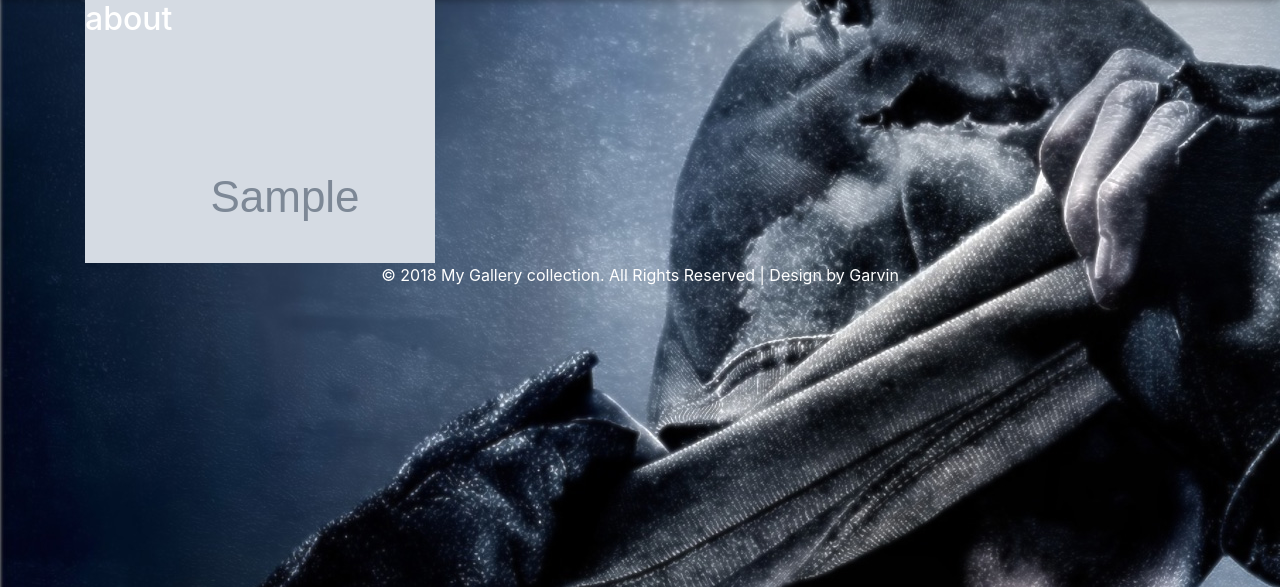
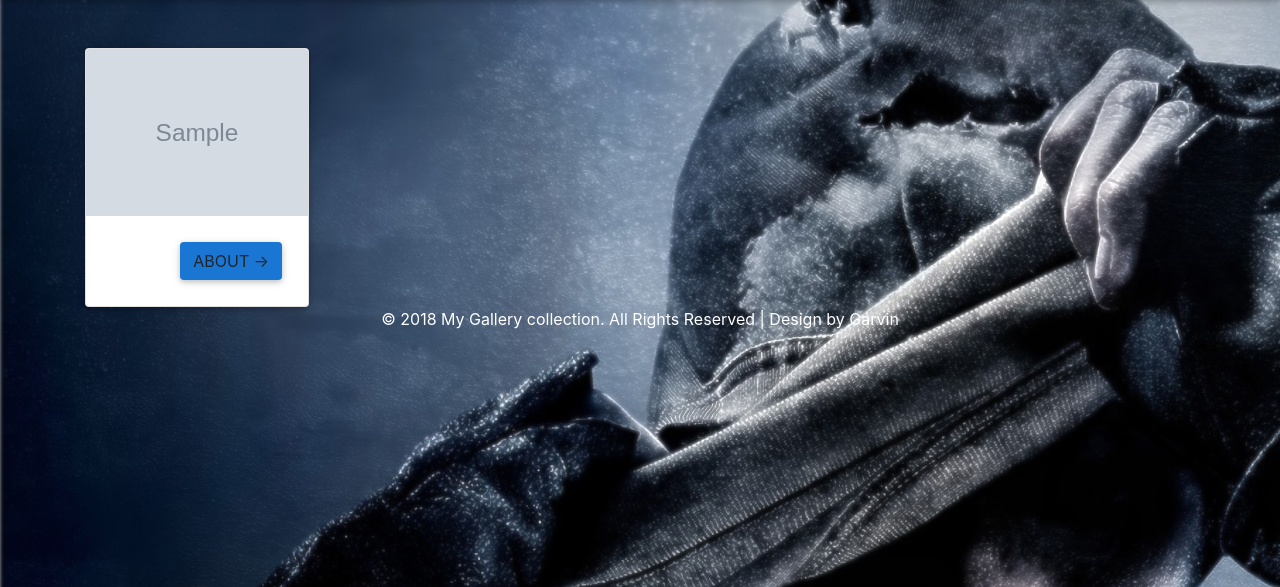
Before and after one commit to garvinipkiss/garvin, a Django app: page / in a window 1280 px wide. Shown: the part 66-653 px from the top of the page. Run offline with Django 3.2, Linux system fonts and the light colour scheme; tables that the repository leaves empty hold one stand-in row (values such as "Sample post"); grey boxes marked "Sample" are stand-in pictures; some libraries are stand-ins or nearby versions.

Commit message:
initial changes

```diff
--- a/noma/templates/display.html
+++ b/noma/templates/display.html
@@ -4,7 +4,7 @@
   <div class="row">
     {% for photo in images %}
     <div class="col-xs-6 col-sm-6 col-md-6 col-lg-6">
-      <img src="{{gallery.image_url}}" alt="test" class="img-fluid m-1">
+      <img src="{{gallery.image_url}}" alt="test" class="img-fluid m-1" style="max-width: 100%;  height: auto; ">
     </div>
     {% empty %}
     <div class="col-xs-12 col-sm-12 col-md-12 col-lg-12">
--- a/noma/templates/index.html
+++ b/noma/templates/index.html
@@ -7,50 +7,16 @@
  <div class="row">
    {# displaying index Image #}
 {% for image_item in image%}
-<div class="imgs col-xs-4 col-sm-4 co   l-md-4 col-lg-4">
-<div class="view view-second">
-  <img class="modal_image" id="myImg" src="{{image_item.image.url}}" style="max-width: 100%;  height: auto; " class="img-fluid" alt="Image">
-  <div class="mask">
-      <div class="content">
-      <h2>about</h2>
-      <img class="modal_image" id="myImg"  src="{{image_item.image.url}}" alt="">
-      </div>
-    </div>
-</div>
-</div>
-<!-- The Modal -->
-<div id="myModal" class="modal">
-    <span class="close">&times;</span>
-    <img class="modal-content" id="img01">
-    <div class="content">
-    <h1 id="push"> {{ image_item.image_name }}</h1>
-    <p>{{ image_item.description }}</p>
-    </div>
-  </div>
-<script>
-// Get the modal
-var modal = document.getElementById('myModal');
+   <div class="col-xs-4 col-sm-4 col-md-4 mt-5">
+     <div class="card" style="width: 14rem;">
+     <img class="card-img-top" src="{{image_item.image.url}}" class="img-responsive" alt="{{image_item.image_name}}">
+       <div class="card-body">
 
+       <a href="{% url 'image' image_item.id %}" class="btn btn-blue float-right">about &rarr;</a>
+       </div>
+     </div>
 
-// Get the image and insert it inside the modal - use its "alt" text as a cap
-var img = document.getElementsByClassName('modal_image');
-for(var i=0; i<img.length; i++){
-var modalImg = document.getElementById("img01");
-var captionText = document.getElementById("caption");
-img[i].addEventListener('click',function(){
-modal.style.display = "block";
-modalImg.src = this.src;
-})
-}
-
-// Get the <span> element that closes the modal
-var span = document.getElementsByClassName("close")[0];
-
-// When the user clicks on <span> (x), close the modal
-span.onclick = function() {
-modal.style.display = "none";
-}
-</script>
+   </div>
    {% empty %}
   <div class="row">
     <h1 class="text-center text-info">The End</h1>
```
